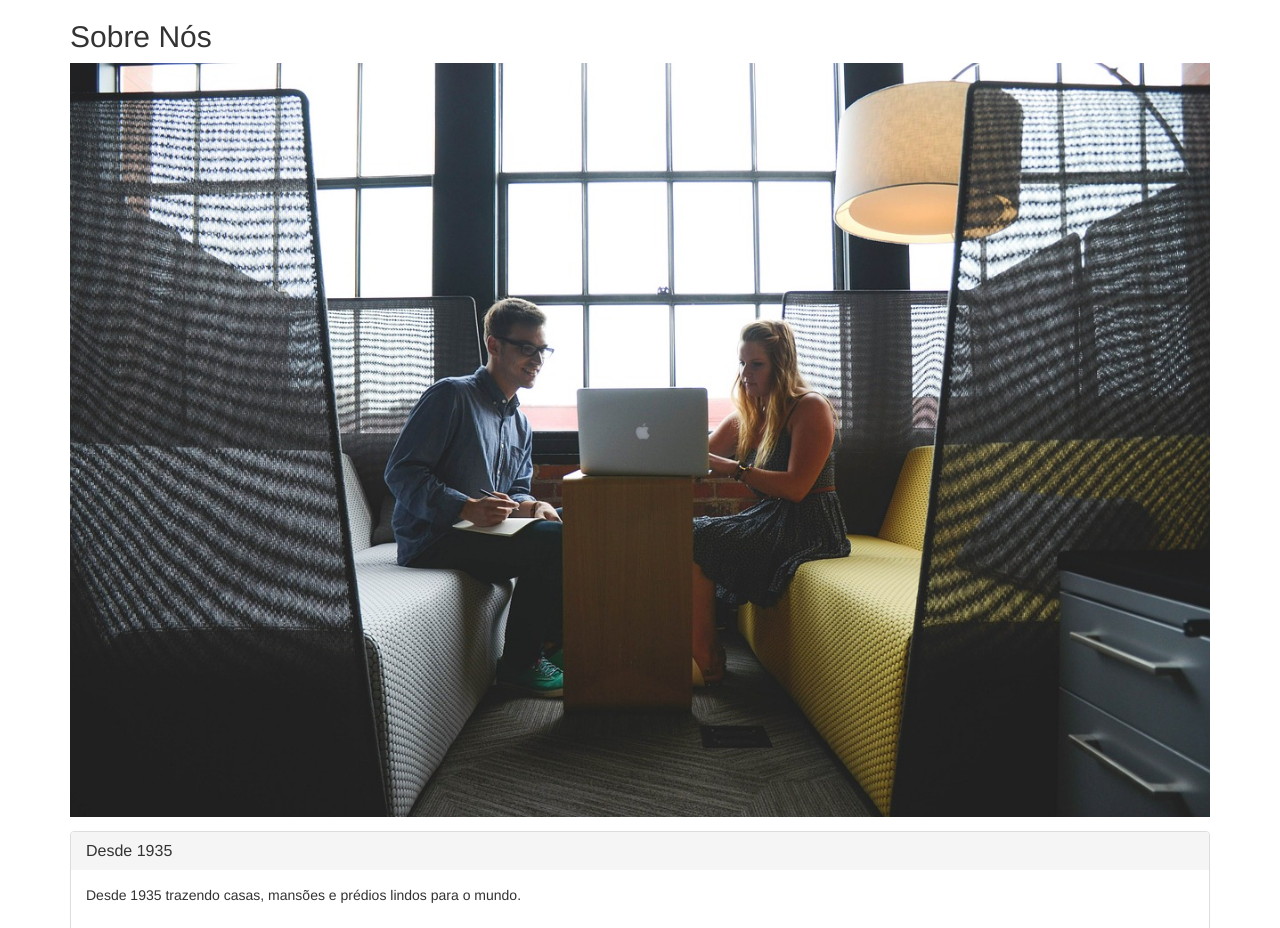
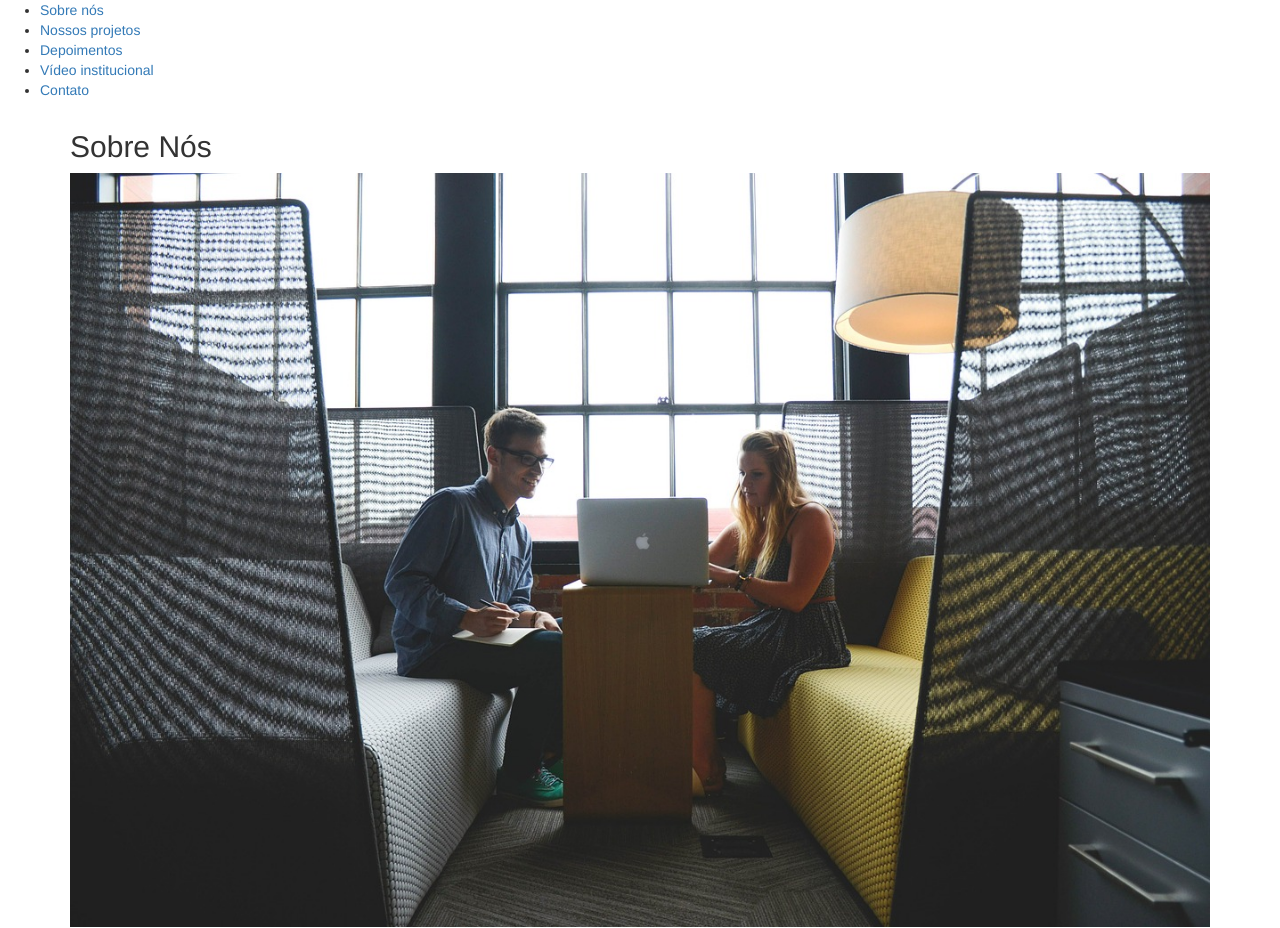
Before and after one commit to MimMarcelo/alura-bootstrap, a plain HTML site: page index.html in a window 1280 px wide. Shown: the top 928 px of the page. Drawn offline with Linux system fonts and the light colour scheme.

Commit message:
Criação das opções do menu do site

```diff
--- a/css/estilos.css
+++ b/css/estilos.css
@@ -18,6 +18,6 @@ footer{
 #titulo-depoimentos{
     background-color: #0200FF;
     color: #FFF;
-    padding: 1em 0;
+    padding: 1em 14px;
     margin-bottom: 0;
 }
--- a/index.html
+++ b/index.html
@@ -8,7 +8,26 @@
     <link rel="stylesheet" href="css/estilos.css">
 </head>
 <body>
-    <section class="container">
+    <nav>
+        <ul>
+            <li>
+                <a href="#sobre-nos">Sobre nós</a>
+            </li>
+            <li>
+                <a href="#nossos-projetos">Nossos projetos</a>
+            </li>
+            <li>
+                <a href="#depoimentos">Depoimentos</a>
+            </li>
+            <li>
+                <a href="#video-institucional">Vídeo institucional</a>
+            </li>
+            <li>
+                <a href="#contato">Contato</a>
+            </li>
+        </ul>
+    </nav>
+    <section class="container" id="sobre-nos">
         <h2>Sobre Nós</h2>
         <img class="img-responsive" src="img/empresa.jpg" alt="Imagem da empresa">
         <div class="panel-group" id="paineis-sobre">
@@ -42,7 +61,7 @@
         <h3>Mais de 300 prêmios em design e em conforto</h3>
         <p>Mais de 5 milhões de clientes satisfeitos em todo o mundo</p>
     </section>
-    <section class="container">
+    <section class="container" id="nossos-projetos">
         <h2>Nossos projetos</h2>
         <figure class="thumbnail">
             <img src="img/projetos/casa-castelo.png" alt="Foto do projeto da casa Castelo">
@@ -80,8 +99,8 @@
             </figcaption>
         </figure>
     </section>
-    <section>
-        <h2 class="container" id="titulo-depoimentos">depoimentos de clientes</h2>
+    <section id="depoimentos">
+        <h2 id="titulo-depoimentos">Depoimentos de Clientes</h2>
         <div id="carousel-example-generic" class="carousel slide" data-ride="carousel">
             <ol class="carousel-indicators">
                 <li data-target="#carousel-example-generic" data-slide-to="0" class="active"></li>
@@ -122,13 +141,13 @@
             </a>
         </div>
     </section>
-    <section class="container">
+    <section class="container" id="video-institucional">
         <h2>Vídeo Institucional</h2>
         <div class="embed-responsive embed-responsive-16by9">
             <iframe src="https://www.youtube.com/embed/i_3Py1Aygel" frameborder="0" allowfullscreen></iframe>
         </div>
     </section>
-    <section class="container">
+    <section class="container" id="contato">
         <h2>Contato</h2>
         <p>Entre em contato cononsco</p>
         <form class="" action="index.html" method="post">
```
